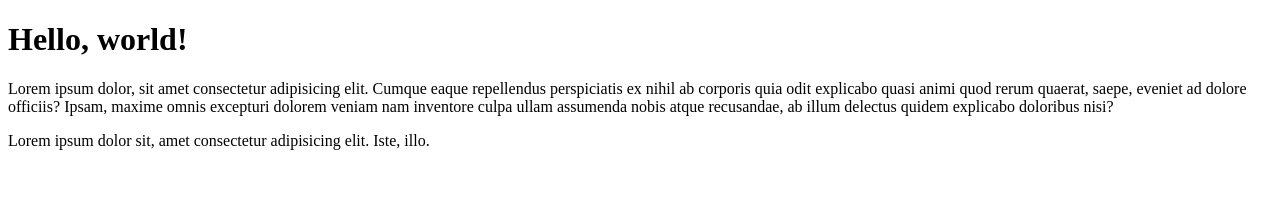
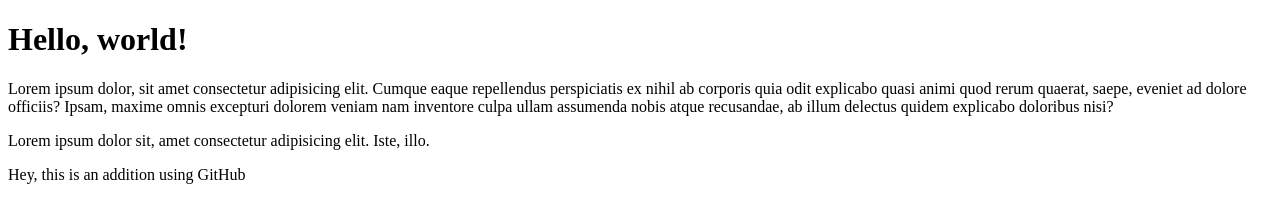
Before and after one commit to icodejourney/hello-world, a plain HTML site: page index.html in a window 1280 px wide. Drawn offline with Linux system fonts and the light colour scheme.

Commit message:
adding new line

```diff
--- a/index.html
+++ b/index.html
@@ -10,5 +10,6 @@
           <h1>Hello, world!</h1>
           <p>Lorem ipsum dolor, sit amet consectetur adipisicing elit. Cumque eaque repellendus perspiciatis ex nihil ab corporis quia odit explicabo quasi animi quod rerum quaerat, saepe, eveniet ad dolore officiis? Ipsam, maxime omnis excepturi dolorem veniam nam inventore culpa ullam assumenda nobis atque recusandae, ab illum delectus quidem explicabo doloribus nisi?</p>
           <p>Lorem ipsum dolor sit, amet consectetur adipisicing elit. Iste, illo.</p>
+          <p>Hey, this is an addition using GitHub</p>
 </body>
 </html>
```
